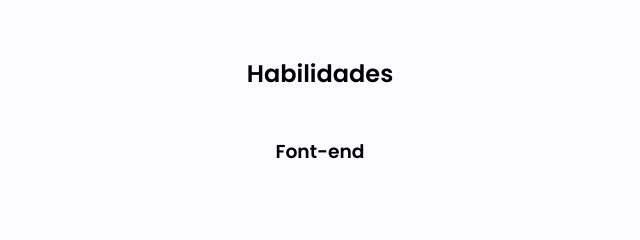
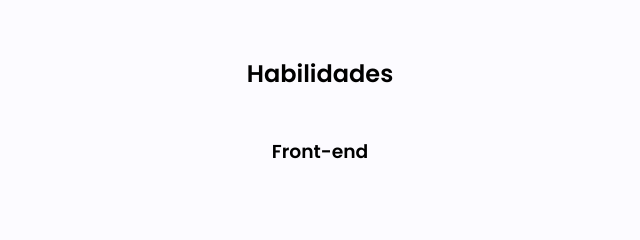
Before and after one commit to Joclelsonr/.github.io, a plain HTML site: page index.html in a window 1280 px wide. Shown: the part 1940-2180 px from the top of the page, 320-960 px from the left. Drawn offline with nearby package versions, Linux system fonts and the light colour scheme.

Commit message:
Atualização do site

```diff
--- a/index.html
+++ b/index.html
@@ -100,7 +100,7 @@
       <!-- SKILS -->
       <section id="skils">
         <h2>Habilidades</h2>
-        <h3>Font-end</h3>
+        <h3>Front-end</h3>
         <div class="imagens">
           <div class="card-img">
             <img src="img/html.png" alt="logo html">
```
